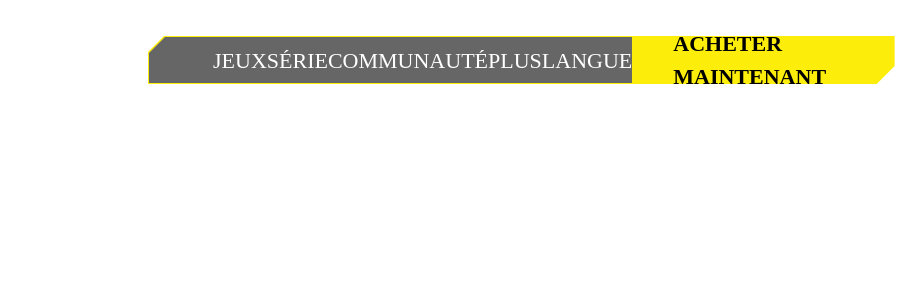
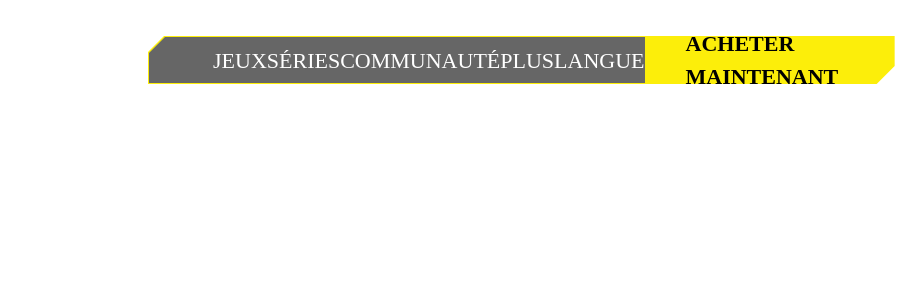
Before and after one commit to MhugninnES/Exo-copie-page-Cyberpunk-2077, a plain HTML site: page Page Cyberpunk 2077/index.html in a window 1280 px wide. Shown: the top 282 px of the page, 364-1280 px from the left. Drawn offline with nearby package versions, Linux system fonts and the light colour scheme; a web font is replaced by a local one.

Commit message:
S
add S to SERIE

```diff
--- a/Page Cyberpunk 2077/index.html
+++ b/Page Cyberpunk 2077/index.html
@@ -15,7 +15,7 @@
         <div class="menu fixed mt-[36px] left-[40%] z-30 w-7/12 path">
             <ul class=" z-30 flex justify-between h-[48px] items-center bordernav pl-[24px]">
                 <li class="pl-10 text-[22px] hover:bg-yellow-300 hover:text-black">JEUX</li>
-                <li class="text-[22px]  hover:bg-yellow-300 hover:text-black">SÉRIE</li>
+                <li class="text-[22px]  hover:bg-yellow-300 hover:text-black">SÉRIES</li>
                 <li class="text-[22px]  hover:bg-yellow-300 hover:text-black">COMMUNAUTÉ</li>
                 <li class="text-[22px]  hover:bg-yellow-300 hover:text-black">PLUS</li>
                 <li class="text-[22px]  hover:bg-yellow-300 hover:text-black">LANGUE</li>
```
